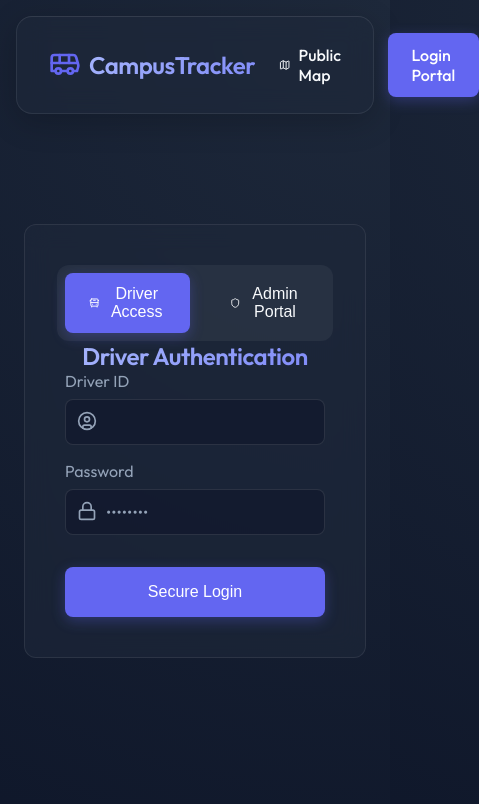
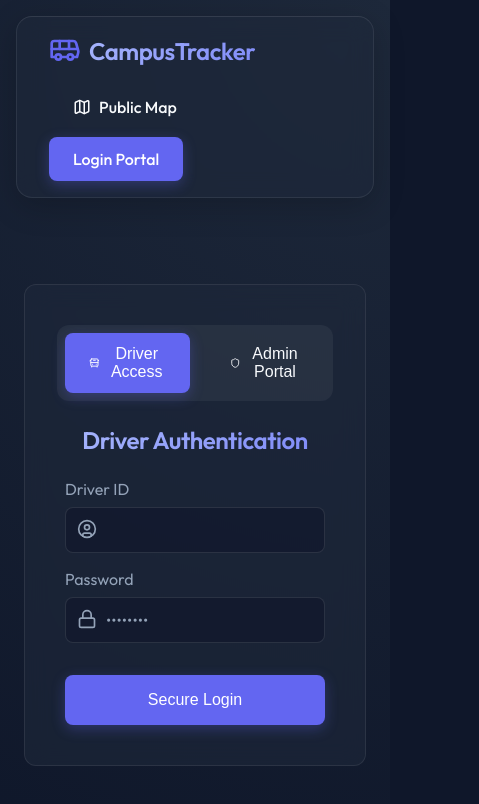
Before and after one commit to Shivasingh8860/bus-tracker, a React (Vite) app: page /login in a window 390 px wide. Shown: the top 804 px of the page, 479 px wide, since content can reach past the window. Built offline with nearby package versions, Linux system fonts and the light colour scheme; no server answers; the database is empty.

Commit message:
Made project fully responsive across mobile and desktop

```diff
--- a/src/components/Navbar.jsx
+++ b/src/components/Navbar.jsx
@@ -15,7 +15,7 @@ const Navbar = () => {
 
     return (
         <nav className="glass" style={{ margin: '1rem', padding: '1rem 2rem', borderTop: '1px solid rgba(255,255,255,0.1)' }}>
-            <div className="flex items-center justify-between" style={{ maxWidth: '1200px', margin: '0 auto' }}>
+            <div className="header-responsive" style={{ maxWidth: '1200px', margin: '0 auto' }}>
                 <Link to="/" className="flex items-center gap-2">
                     <motion.div
                         initial={{ rotate: -10 }}
@@ -26,7 +26,7 @@ const Navbar = () => {
                     </motion.div>
                     <h2 className="title-gradient" style={{ margin: 0 }}>CampusTracker</h2>
                 </Link>
-                <div className="flex items-center gap-4">
+                <div className="flex flex-wrap items-center gap-2 md:gap-4">
                     <Link to="/" className="btn btn-outline" style={{ border: 'none' }}>
                         <Map size={18} /> Public Map
                     </Link>
--- a/src/index.css
+++ b/src/index.css
@@ -32,7 +32,12 @@ body {
 }
 
 /* Typography styles */
-h1, h2, h3, h4, h5, h6 {
+h1,
+h2,
+h3,
+h4,
+h5,
+h6 {
   font-weight: 600;
   color: var(--text-main);
   letter-spacing: -0.02em;
@@ -68,6 +73,7 @@ a {
   padding: 1.5rem;
   transition: transform 0.2s ease, box-shadow 0.2s ease;
 }
+
 .glass-card:hover {
   transform: translateY(-2px);
   box-shadow: 0 12px 40px rgba(0, 0, 0, 0.3);
@@ -75,7 +81,9 @@ a {
 }
 
 /* Form Elements */
-input, select, textarea {
+input,
+select,
+textarea {
   width: 100%;
   background: rgba(15, 23, 42, 0.6);
   border: 1px solid rgba(255, 255, 255, 0.1);
@@ -88,7 +96,9 @@ input, select, textarea {
   transition: all 0.2s;
 }
 
-input:focus, select:focus, textarea:focus {
+input:focus,
+select:focus,
+textarea:focus {
   border-color: var(--primary);
   box-shadow: 0 0 0 2px rgba(99, 102, 241, 0.2);
 }
@@ -117,6 +127,7 @@ input::placeholder {
   color: white;
   box-shadow: 0 4px 14px rgba(99, 102, 241, 0.3);
 }
+
 .btn-primary:hover {
   background: var(--primary-hover);
   box-shadow: 0 6px 20px rgba(99, 102, 241, 0.4);
@@ -128,6 +139,7 @@ input::placeholder {
   border: 1px solid var(--panel-border);
   color: var(--text-main);
 }
+
 .btn-outline:hover {
   background: rgba(255, 255, 255, 0.05);
   border-color: rgba(255, 255, 255, 0.2);
@@ -138,6 +150,7 @@ input::placeholder {
   color: var(--danger);
   border: 1px solid rgba(239, 68, 68, 0.3);
 }
+
 .btn-danger:hover {
   background: rgba(239, 68, 68, 0.1);
   border-color: rgba(239, 68, 68, 0.5);
@@ -150,20 +163,136 @@ input::placeholder {
   padding: 0 1.5rem;
 }
 
-.flex { display: flex; }
-.flex-col { display: flex; flex-direction: column; }
-.items-center { align-items: center; }
-.justify-between { justify-content: space-between; }
-.justify-center { justify-content: center; }
-.gap-2 { gap: 0.5rem; }
-.gap-4 { gap: 1rem; }
-.gap-6 { gap: 1.5rem; }
-.mt-4 { margin-top: 1rem; }
-.mt-8 { margin-top: 2rem; }
-.mb-4 { margin-bottom: 1rem; }
-.grid { display: grid; }
-.grid-cols-2 { grid-template-columns: repeat(2, 1fr); }
-.grid-cols-3 { grid-template-columns: repeat(3, 1fr); }
+.flex {
+  display: flex;
+}
+
+.flex-col {
+  display: flex;
+  flex-direction: column;
+}
+
+.flex-wrap {
+  flex-wrap: wrap;
+}
+
+.items-center {
+  align-items: center;
+}
+
+.items-start {
+  align-items: flex-start;
+}
+
+.justify-between {
+  justify-content: space-between;
+}
+
+.justify-center {
+  justify-content: center;
+}
+
+.gap-2 {
+  gap: 0.5rem;
+}
+
+.gap-3 {
+  gap: 0.75rem;
+}
+
+.gap-4 {
+  gap: 1rem;
+}
+
+.gap-6 {
+  gap: 1.5rem;
+}
+
+.mt-4 {
+  margin-top: 1rem;
+}
+
+.mt-8 {
+  margin-top: 2rem;
+}
+
+.mb-2 {
+  margin-bottom: 0.5rem;
+}
+
+.mb-4 {
+  margin-bottom: 1rem;
+}
+
+.mb-6 {
+  margin-bottom: 1.5rem;
+}
+
+.w-full {
+  width: 100%;
+}
+
+.grid {
+  display: grid;
+}
+
+.grid-cols-2 {
+  grid-template-columns: repeat(2, 1fr);
+}
+
+.grid-cols-3 {
+  grid-template-columns: repeat(3, 1fr);
+}
+
+/* Responsive Layout Helpers */
+.form-grid {
+  display: grid;
+  grid-template-columns: 1fr;
+  gap: 0.75rem;
+}
+
+.layout-sidebar {
+  display: grid;
+  grid-template-columns: 1fr;
+  gap: 1.5rem;
+}
+
+.layout-equal {
+  display: grid;
+  grid-template-columns: 1fr;
+  gap: 1.5rem;
+}
+
+.header-responsive {
+  display: flex;
+  flex-direction: column;
+  gap: 1rem;
+  align-items: flex-start;
+}
+
+@media (min-width: 640px) {
+  .form-grid {
+    grid-template-columns: 1fr 1fr;
+  }
+
+  .header-responsive {
+    flex-direction: row;
+    justify-content: space-between;
+    align-items: center;
+  }
+}
+
+@media (min-width: 768px) {
+  .layout-sidebar {
+    grid-template-columns: minmax(0, 1fr) 300px;
+  }
+}
+
+@media (min-width: 1024px) {
+  .layout-equal {
+    grid-template-columns: repeat(auto-fit, minmax(400px, 1fr));
+  }
+}
 
 /* Animation Utils */
 .fade-in {
@@ -171,8 +300,15 @@ input::placeholder {
 }
 
 @keyframes fadeIn {
-  from { opacity: 0; transform: translateY(10px); }
-  to { opacity: 1; transform: translateY(0); }
+  from {
+    opacity: 0;
+    transform: translateY(10px);
+  }
+
+  to {
+    opacity: 1;
+    transform: translateY(0);
+  }
 }
 
 /* Map specific customizations */
@@ -181,17 +317,21 @@ input::placeholder {
   border-radius: 12px;
   font-family: inherit;
 }
-.leaflet-popup-content-wrapper, .leaflet-popup-tip {
+
+.leaflet-popup-content-wrapper,
+.leaflet-popup-tip {
   background: rgba(30, 41, 59, 0.9) !important;
   color: var(--text-main) !important;
   backdrop-filter: blur(8px);
   border: 1px solid var(--panel-border);
 }
+
 .leaflet-bar a {
   background-color: var(--panel-bg) !important;
   color: var(--text-main) !important;
   border-bottom: 1px solid var(--panel-border) !important;
 }
+
 .leaflet-bar a:hover {
-  background-color: rgba(255,255,255,0.1) !important;
+  background-color: rgba(255, 255, 255, 0.1) !important;
 }
--- a/src/pages/DriverDashboard.jsx
+++ b/src/pages/DriverDashboard.jsx
@@ -87,7 +87,7 @@ const DriverDashboard = () => {
                 initial={{ opacity: 0, scale: 0.95 }}
                 animate={{ opacity: 1, scale: 1 }}
             >
-                <div className="flex justify-between items-center mb-6 border-b" style={{ paddingBottom: '1rem', borderColor: 'var(--panel-border)' }}>
+                <div className="header-responsive mb-6 border-b" style={{ paddingBottom: '1rem', borderColor: 'var(--panel-border)' }}>
                     <div>
                         <h2 className="title-gradient">Driver Terminal</h2>
                         <p style={{ color: 'var(--text-muted)' }}>ID: {user.id} | Bus: {user.busNumber}</p>
@@ -125,7 +125,7 @@ const DriverDashboard = () => {
                         <h4 style={{ color: 'var(--text-main)', display: 'flex', alignItems: 'center', gap: '0.5rem' }}>
                             <MapPin size={18} color="var(--accent)" /> Current Location
                         </h4>
-                        <div className="mt-2 grid grid-cols-2 gap-4">
+                        <div className="mt-2 form-grid">
                             <div>
                                 <p style={{ color: 'var(--text-muted)', fontSize: '0.85rem' }}>Latitude</p>
                                 <p style={{ fontFamily: 'monospace', fontSize: '1.1rem' }}>{currentLocation.lat.toFixed(6)}</p>
--- a/src/pages/UserTracking.jsx
+++ b/src/pages/UserTracking.jsx
@@ -13,7 +13,7 @@ const UserTracking = () => {
     return (
         <div className="flex flex-col gap-6" style={{ minHeight: '80vh', position: 'relative' }}>
 
-            <div className="flex flex-col md:flex-row justify-between items-start md:items-center mb-2 gap-4">
+            <div className="header-responsive mb-2">
                 <div>
                     <h1 className="title-gradient" style={{ fontSize: '2.5rem', display: 'flex', alignItems: 'center', gap: '0.75rem' }}>
                         <Compass size={32} color="var(--primary)" /> Live Transit
@@ -30,7 +30,7 @@ const UserTracking = () => {
                 </div>
             </div>
 
-            <div className="grid grid-cols-[1fr] md:grid-cols-[1fr_300px] gap-6" style={{ display: 'grid', gridTemplateColumns: 'minmax(0, 1fr) 300px' }}>
+            <div className="layout-sidebar">
 
                 {/* Main Map View */}
                 <motion.div
```
Also changed, not shown: src/pages/AdminDashboard.jsx (+5 -5 lines).
